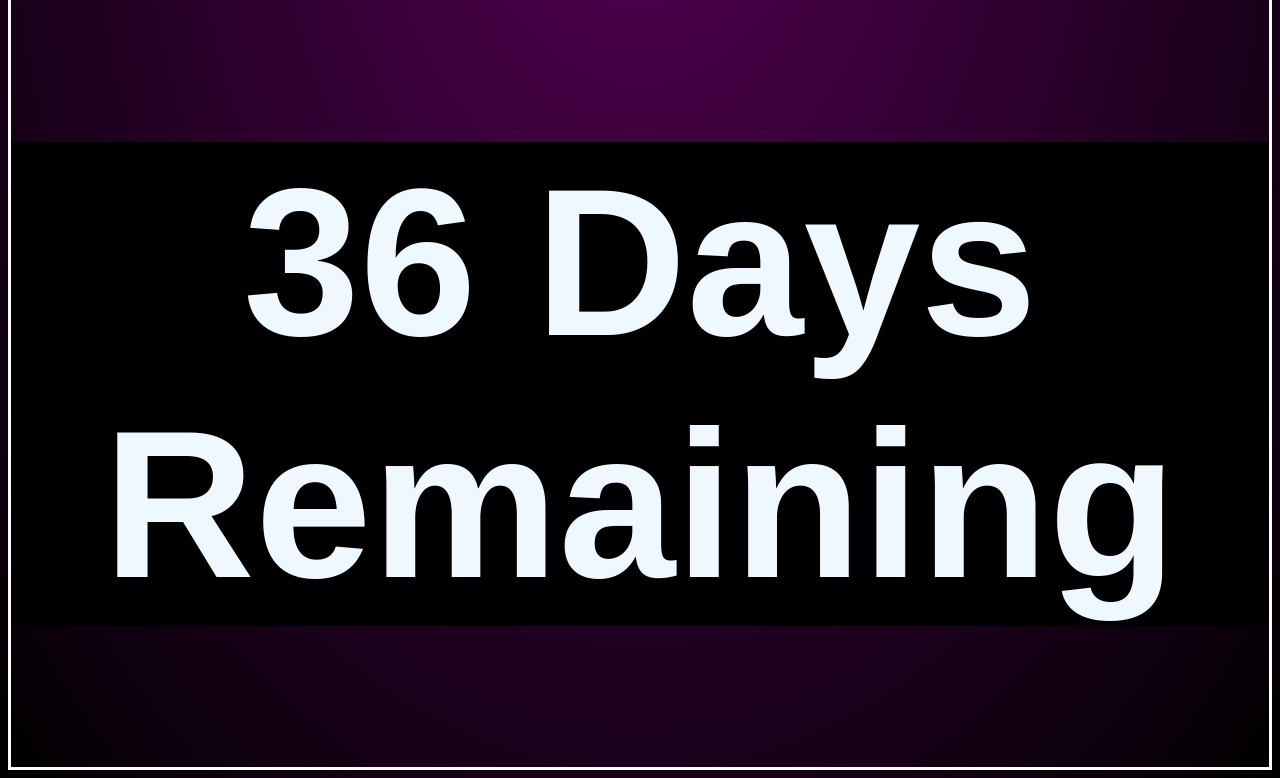
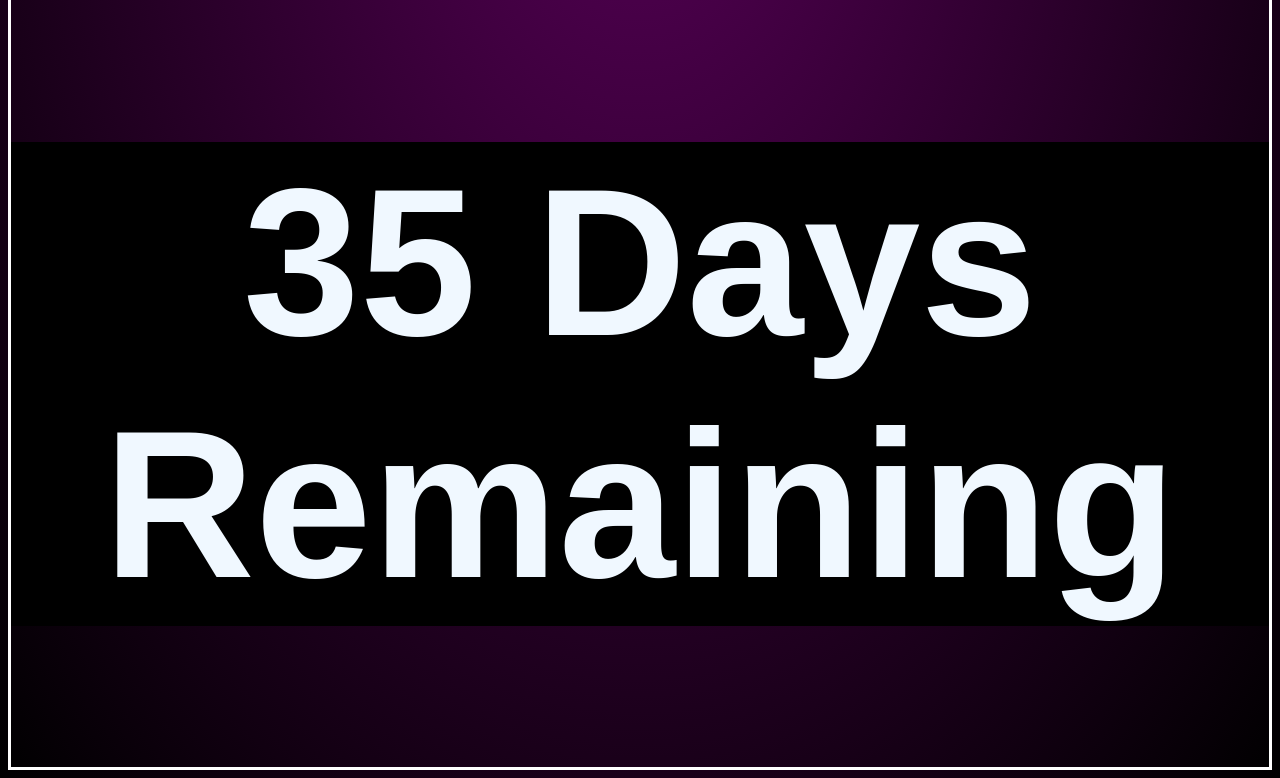
Before and after one commit to Ron0112/Calender, a plain HTML site: page index.html in a window 1280 px wide. Shown: the part 1206-1984 px from the top of the page. Drawn offline with Linux system fonts and the light colour scheme.

Commit message:
Update index.html

```diff
--- a/index.html
+++ b/index.html
@@ -83,7 +83,7 @@
         date1 = new Date();
         date2 = new Date("07/01/2023");
         Difference_In_Time = date2.getTime() - date1.getTime();
-        Difference_In_Days = Math.abs(Math.round(Difference_In_Time / (1000 * 3600 * 24), 0)) + 1;
+        Difference_In_Days = Math.abs(Math.round(Difference_In_Time / (1000 * 3600 * 24), 0));
         document.getElementById("count-down").innerHTML = `${Difference_In_Days} Days Remaining`
 
         let tp = setTimeout(function () { CurrentDate() }, 3600 * 1000);
```
